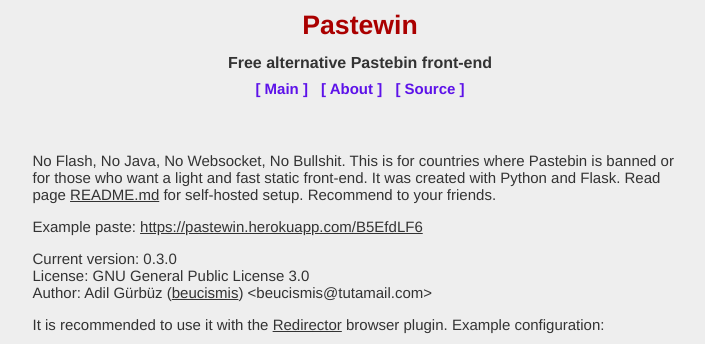
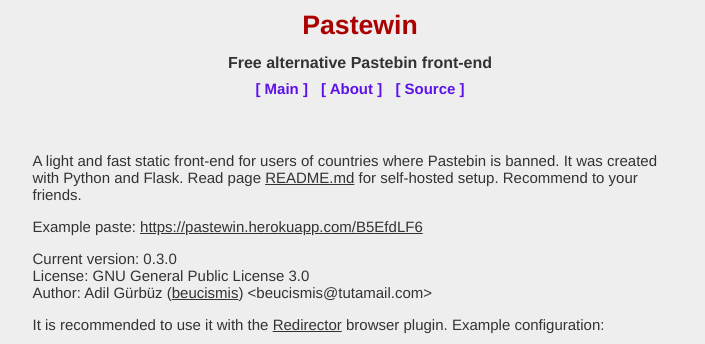
Before and after one commit to beucismis/pastewin, a Flask app: page /about in a window 1280 px wide. Shown: the part 45-389 px from the top of the page, without its empty margins (280-985 px from the left). Run offline with Flask 2, Linux system fonts and the light colour scheme.

Commit message:
Update about.html

```diff
--- a/pastewin/templates/about.html
+++ b/pastewin/templates/about.html
@@ -2,7 +2,7 @@
 {% block title %}Pastewin - About{% endblock %}
 
 {% block content %}
-  <p>No Flash, No Java, No Websocket, No Bullshit. This is for countries where Pastebin is banned or for those who want a light and fast static front-end. It was created with Python and Flask. Read page <a href="https://github.com/beucismis/pastewin/blob/main/README.md" target="_blank">README.md</a> for self-hosted setup. Recommend to your friends.</p>
+  <p>A light and fast static front-end for users of countries where Pastebin is banned. It was created with Python and Flask. Read page <a href="https://github.com/beucismis/pastewin/blob/main/README.md" target="_blank">README.md</a> for self-hosted setup. Recommend to your friends.</p>
   <p>Example paste: <a href="https://pastewin.herokuapp.com/B5EfdLF6" target="_blank">https://pastewin.herokuapp.com/B5EfdLF6</a></p>
   <p>
     Current version: {{ version }}</br>
```
